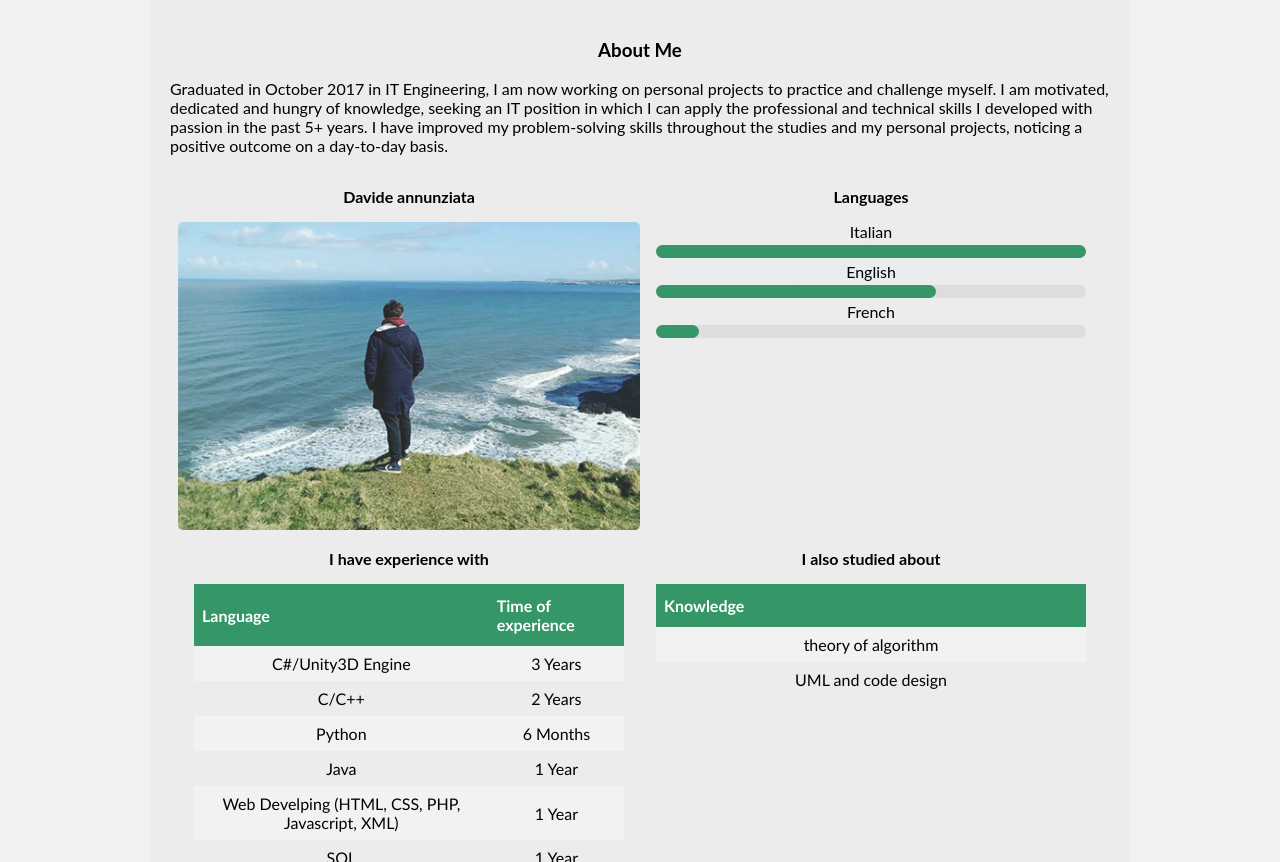
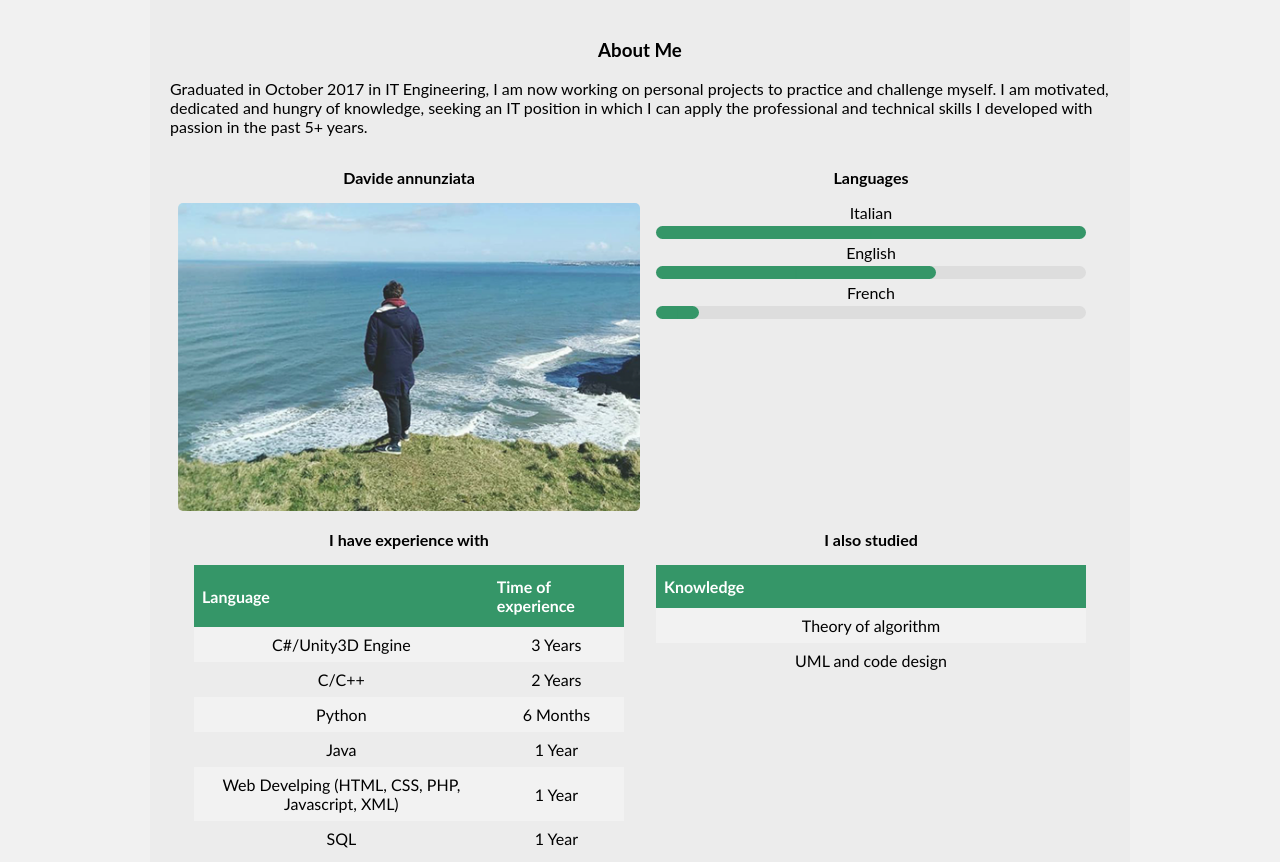
Before and after one commit to DavAnnunz/DavAnnunz.github.io, a plain HTML site: page index.html in a window 1280 px wide. Shown: the part 800-1662 px from the top of the page. Drawn offline with Linux system fonts and the light colour scheme.

Commit message:
about me text modify

```diff
--- a/index.html
+++ b/index.html
@@ -42,8 +42,6 @@
 		I am motivated, dedicated and hungry of knowledge,
 		seeking an IT position in which I can apply the professional and technical skills
 		I developed with passion in the past 5+ years.
-		I have improved my problem-solving skills throughout the studies and my personal projects,
-		noticing a positive outcome on a day-to-day basis.
   </p>
   <div class="row">
     <div class="half h-centre">
@@ -105,13 +103,13 @@
     </div>
 
     <div class="half h-centre" style="padding: 0 1em;">
-      <p><b>I also studied about</b></p>
+      <p><b>I also studied</b></p>
       <table id="knoledge">
         <tr>
           <th>Knowledge</th>
         </tr>
         <tr>
-          <td>theory of algorithm</td>
+          <td>Theory of algorithm</td>
         </tr>
         <tr>
           <td>UML and code design</td>
```
